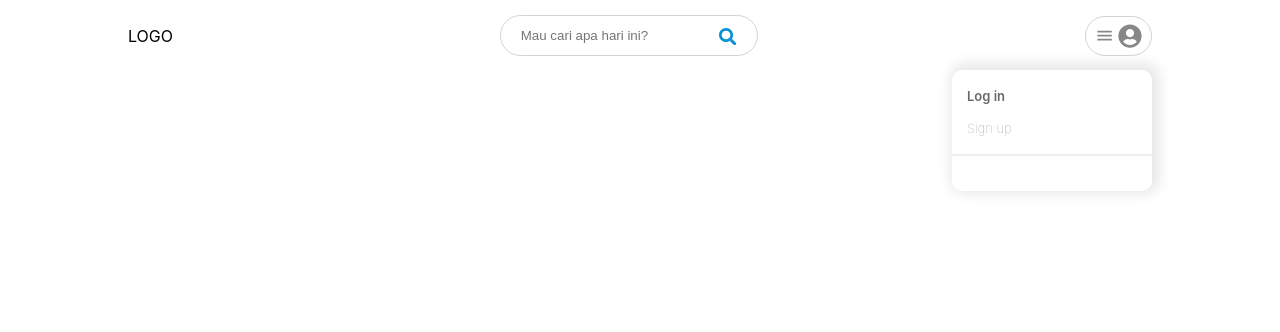
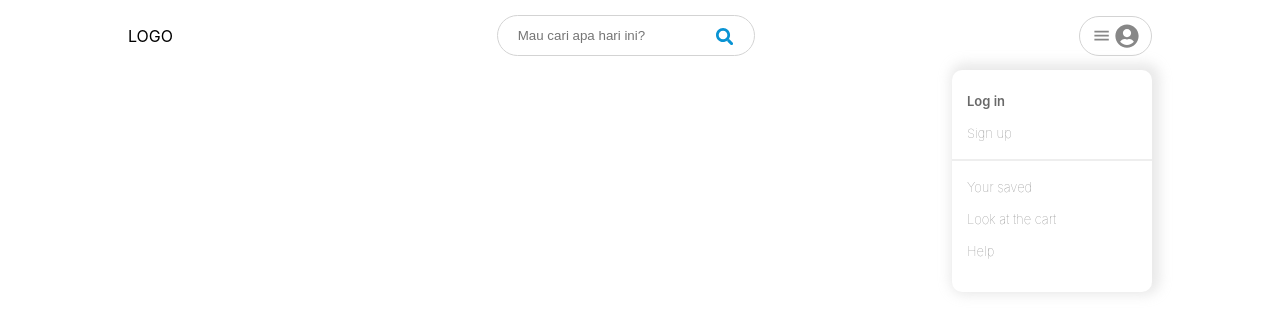
Before and after one commit to Mindpulation/frontend-user, a Next.js app: page / in a window 1280 px wide. Both pictures are taken after a click on the element 1118 px from the left and 35 px from the top of the page. Shown: the top 332 px of the page. Built offline with nearby package versions, Linux system fonts and the light colour scheme.

Commit message:
Create init menu mobile version

```diff
--- a/component/nav/menu.js
+++ b/component/nav/menu.js
@@ -10,12 +10,16 @@ const Menu = () => {
   const [staMenu,] = useContext(MenuContext);
 
   if(staMenu === true){
+
     return(
+
       <div>
+
         <Head>
           <meta charSet="utf-8" />
           <meta name="viewport" content="initial-scale=1.0, width=device-width" />
         </Head>
+
         <div className={s.boxMenu}>
           <div className={s.txtContainerBold}>
             Log in
@@ -24,9 +28,21 @@ const Menu = () => {
             Sign up
           </div>
           <div className={s.lineHr}></div>
+          <div className={s.txtContainer}>
+            Your saved
+          </div>
+          <div className={s.txtContainer}>
+            Look at the cart
+          </div>
+          <div className={s.txtContainer}>
+            Help
+          </div>
         </div>
+
       </div>
+
     )
+
   }
 
   else{
--- a/package.json
+++ b/package.json
@@ -5,7 +5,7 @@
   "scripts": {
     "dev": "next dev -p 4555",
     "build": "next build",
-    "start": "next start"
+    "start": "next start -p 4555"
   },
   "dependencies": {
     "next": "9.5.1",
--- a/styles/Menu.module.css
+++ b/styles/Menu.module.css
@@ -14,7 +14,7 @@
   border-radius: 10px;
 
   padding-bottom: 25px;
-  padding-top: 10px;
+  padding-top: 15px;
 
 }
 
@@ -36,7 +36,7 @@
   font-weight: 100;
 
   font-size: small;
-  color: rgba(105, 105, 105, 0.726);
+  color: rgba(105, 105, 105, 0.822);
 
   padding: 8px 15px;
 
@@ -52,3 +52,11 @@
   border: 0.2px solid rgba(231, 231, 231, 0.698);
   margin: 10px 0px;
 }
+
+@media screen and (max-width:500px){
+
+  .boxMenu{
+    display: none;
+  }
+
+}
--- a/styles/Nav.module.css
+++ b/styles/Nav.module.css
@@ -60,7 +60,7 @@
   cursor: pointer;
   outline: none;
   border: 1px solid lightgray;
-  padding: 7px;
+  padding: 7px 10px;
   border-radius: 25px;
 }
 
```
Also changed, not shown: component/nav/altmenu.js (added), styles/Altmenu.module.css (added).
